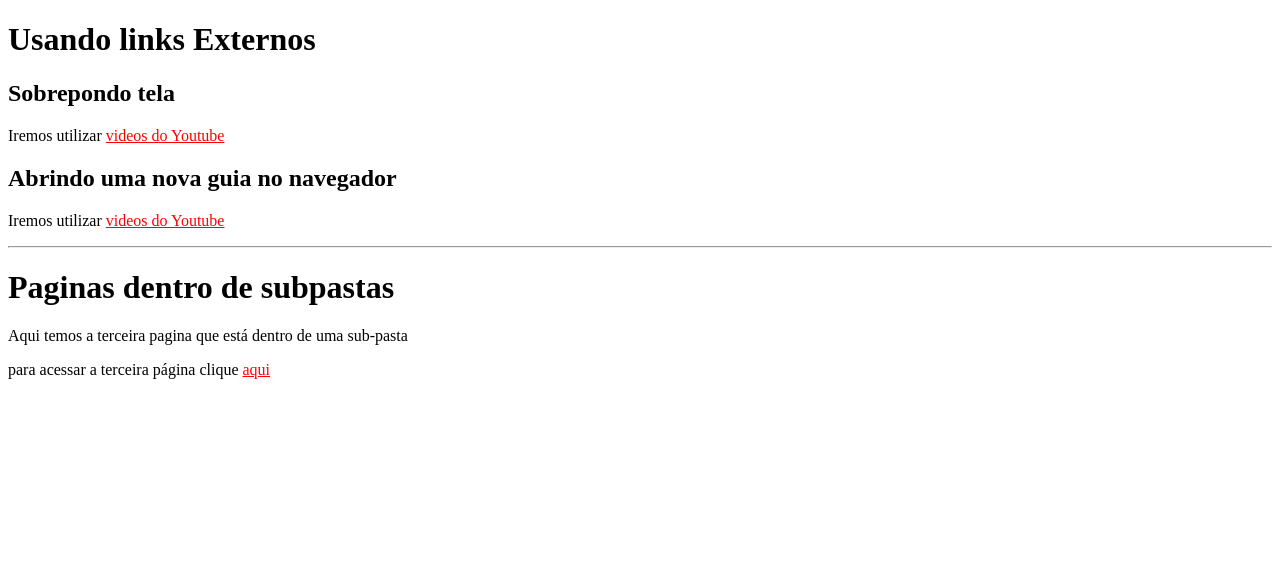
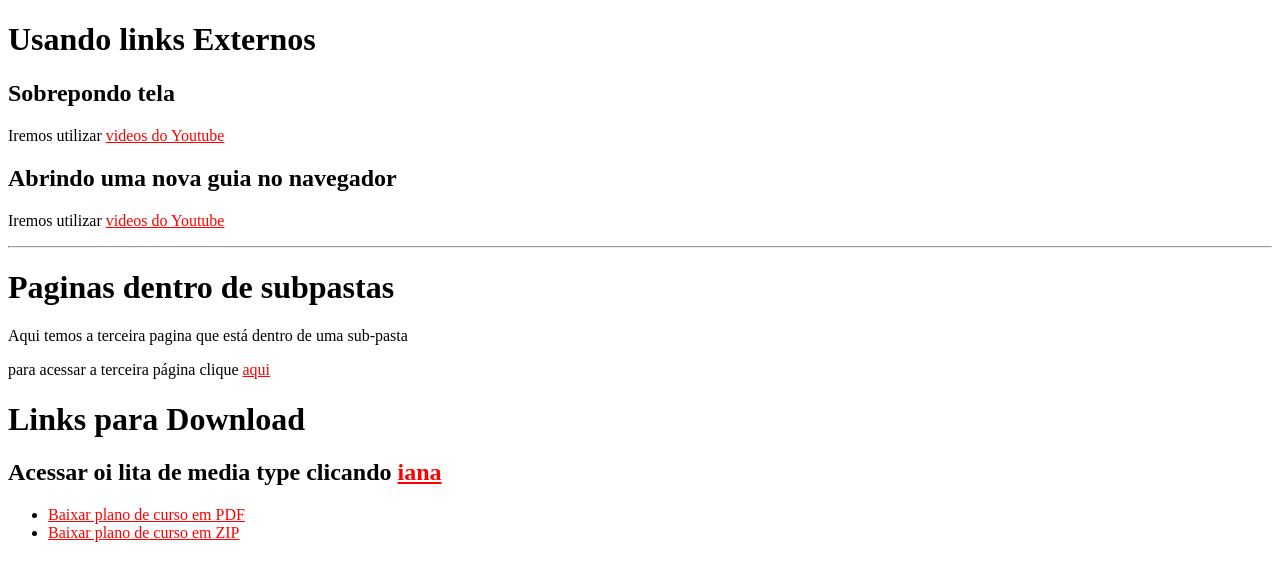
Before and after one commit to johanssantos02/Aulas-Front-and, a plain HTML site: page 6 AULA _LINKS/index.html in a window 1280 px wide. Drawn offline with Linux system fonts and the light colour scheme.

Commit message:
Atualização.

```diff
--- a/6 AULA _LINKS/index.html
+++ b/6 AULA _LINKS/index.html
@@ -1,5 +1,6 @@
 <!DOCTYPE html>
 <html lang="en">
+
 <head>
     <meta charset="UTF-8">
     <meta http-equiv="X-UA-Compatible" content="IE=edge">
@@ -7,11 +8,11 @@
     <title>Document</title>
 </head>
 <style>
-
-    a{
+    a {
         color: red;
     }
 </style>
+
 <body>
     <h1>Usando links Externos</h1>
     <h2>Sobrepondo tela</h2>
@@ -26,5 +27,17 @@
     <p>Aqui temos a terceira pagina que está dentro de uma sub-pasta</p>
     <p>para acessar a terceira página clique <a href="./Subpasta/pag02.html">aqui</a></p>
 
+    <h1>Links para Download</h1>
+    <h2>Acessar oi lita de media type clicando <a href="https://www.iana.org/assignments/media-types/media-types.xhtml" target="_blank">iana</a></h2>
+
+    <ul>
+        <li><a href="./Cursos/Informática para Internet.pdf" download="Informatica para internet.pdf"
+                type="application/pdf">Baixar plano de curso em PDF</a></li>
+
+        <li><a href="./Cursos/Informática para Internet.rar" download="Plano de curso em zip"
+                type="application/zip">Baixar plano de curso em ZIP</a></li>
+    </ul>
+
 </body>
+
 </html>
```
